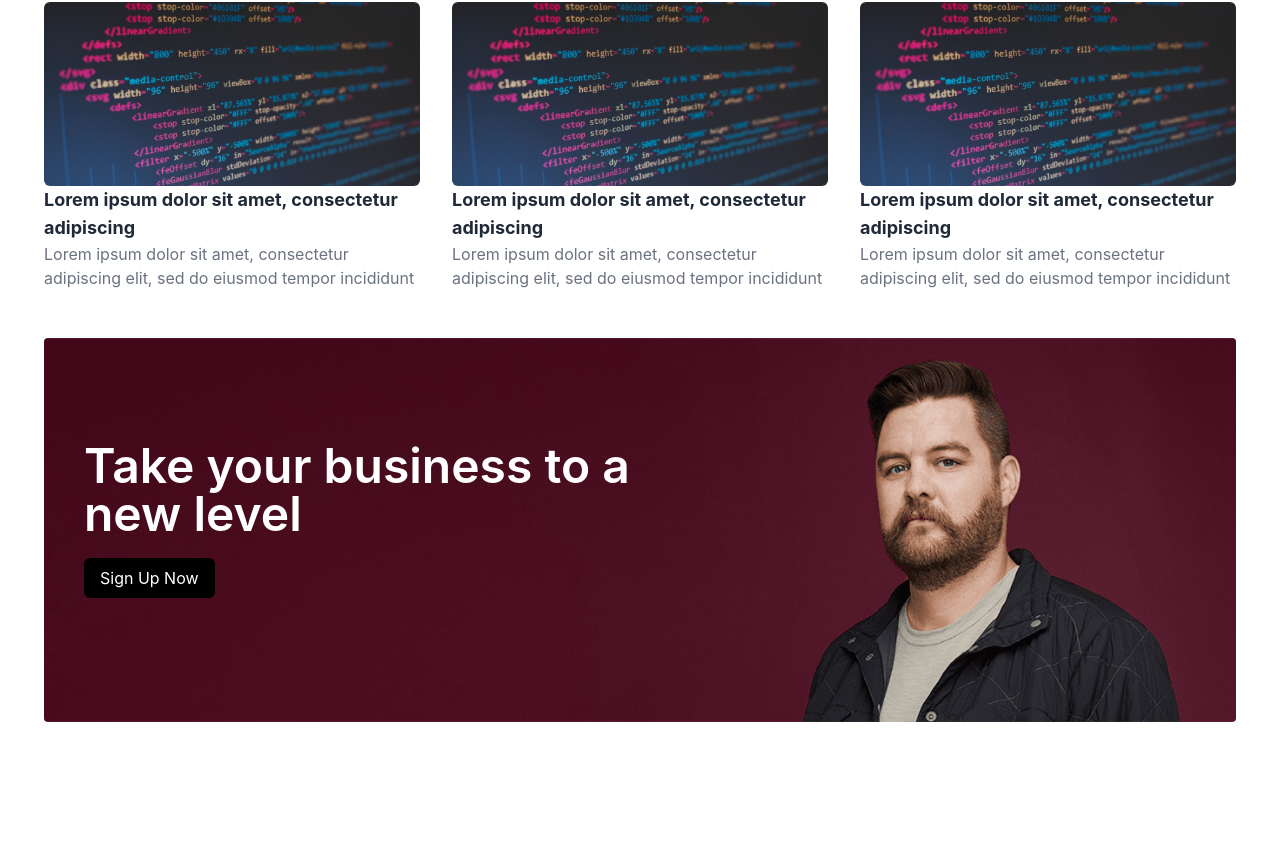
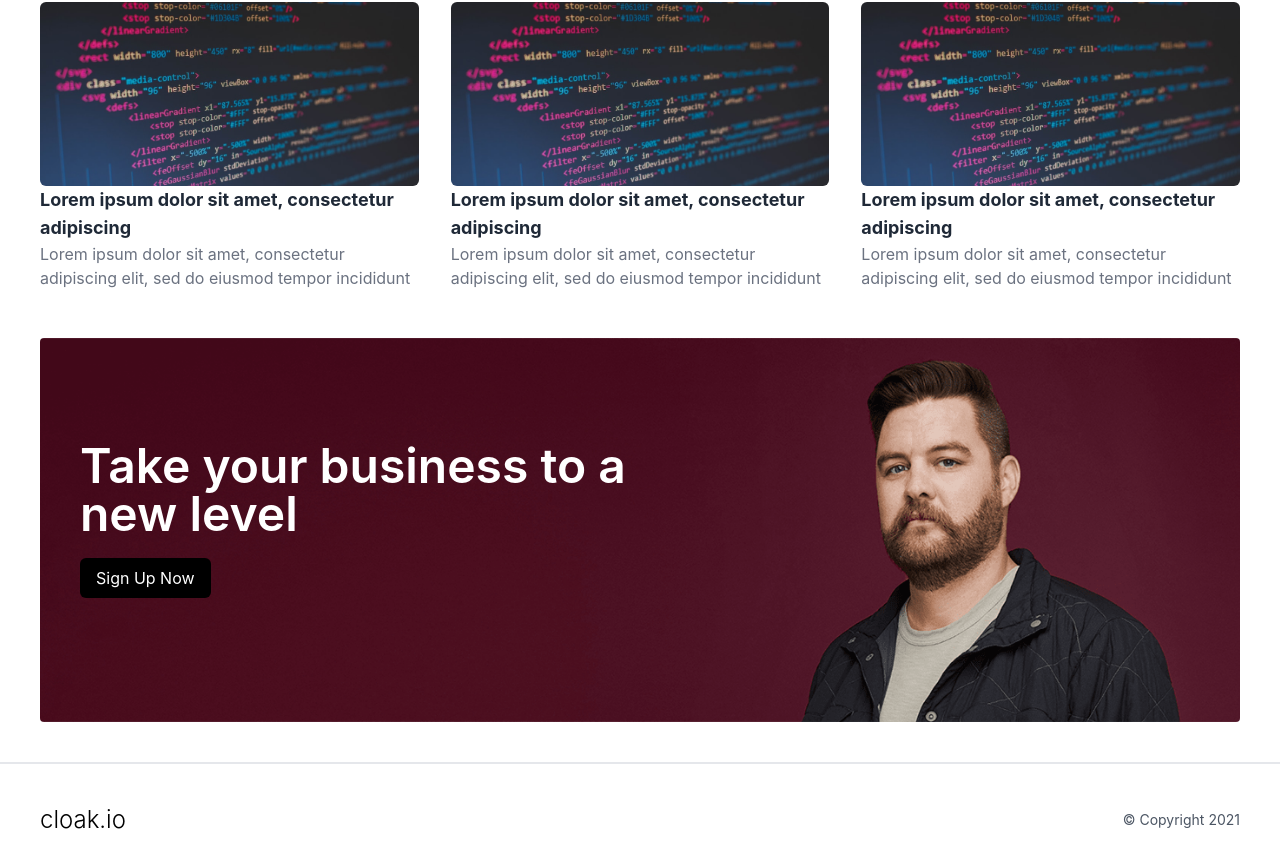
Before and after one commit to Olatokumbo/Cloak.io, a Next.js app: page / in a window 1280 px wide. Shown: the part 1172-2040 px from the top of the page. Before the commit the page ends 1934 px from the top, so only its background shows below. Built offline with nearby package versions, Linux system fonts and the light colour scheme; no server answers.

Commit message:
Add a Footer

```diff
--- /dev/null
+++ b/components/Footer.js
@@ -0,0 +1,19 @@
+import Link from "next/link";
+const Footer = () => {
+  return (
+    <div className="h-32 w-full p-10 border-gray-200 border-t-2 border-solid">
+      <div className="flex justify-between items-center">
+        <div className="flex flex-col">
+          <Link href="/">
+            <h1 className="text-2xl font-light hover: cursor-pointer mr-5">
+              cloak.io
+            </h1>
+          </Link>
+        </div>
+        <h5 className="text-sm text-gray-600">© Copyright {new Date().getFullYear()}</h5>
+      </div>
+    </div>
+  );
+};
+
+export default Footer;
--- a/components/Layout.js
+++ b/components/Layout.js
@@ -1,11 +1,13 @@
 import Navbar from "../components/Navbar";
 import { useSelector } from "react-redux";
+import Footer from "./Footer";
 const Layout = (props) => {
   const auth = useSelector((state) => state.auth);
   return (
-    <div className="min-h-screen px-1">
+    <div className="min-h-screen">
       <Navbar auth={auth} />
       <div>{props.children}</div>
+      <Footer />
     </div>
   );
 };
--- a/hoc/PublicRoute.js
+++ b/hoc/PublicRoute.js
@@ -11,7 +11,7 @@ const PublicRoute = (WrappedComponent) => {
         if (!isAuthenicated) {
           return <WrappedComponent {...props} />;
         }
-        router.replace("/");
+        router.replace("/explore");
       }, [isAuthenicated]);
     }
     return <WrappedComponent {...props} />;
```
Also changed, not shown: pages/index.js (+6 -3 lines).
